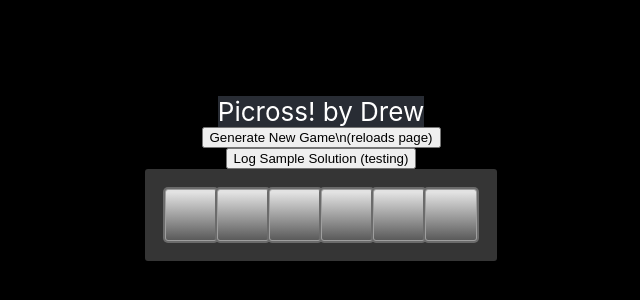
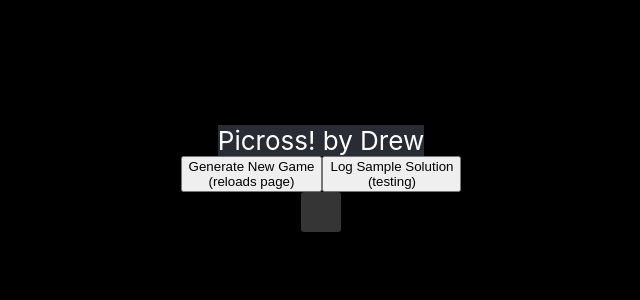
Before and after one commit to DBartleman/Picross, a React (Create React App) app: page / in a window 1280 px wide. Shown: the part 222-522 px from the top of the page, without its empty margins (319-959 px from the left). Built offline with nearby package versions, Linux system fonts and the light colour scheme.

Commit message:
almost made the grid part versatile, does not display a 2D array

```diff
--- a/src/App.css
+++ b/src/App.css
@@ -30,6 +30,13 @@
   justify-content: center;
   font-size: calc(10px + 2vmin);
   color: white;
+}
+
+.controlButtons {
+  display: flex;
+  flex-direction: row;
+  align-items: center;
+  justify-content: center;
 }
 
 .gameBoard {
--- a/src/App.js
+++ b/src/App.js
@@ -11,12 +11,15 @@ function App() {
       }
       solution.push(data);
     }
+    //console.log(solution);
     return solution;
   }
   function generateNewGame() {
     //not sure what should go here to start a new game...
     //reloading the page seems to work for now, as it is the only way to refresh the buttons
-    location.reload();
+
+    // does not work:
+    //location.reload();
   }
   function reset(e) {
     //e.preventDefault();
@@ -33,9 +36,12 @@ function App() {
         <header className="picrossHeader">
           Picross! by Drew
         </header>
-        <button onClick={generateNewGame} className="newGameButton">Generate New Game\n(reloads page)</button>
-        <button onClick={console.log(generateSolution(3, 3))}> Log Sample Solution (testing) </button>
-        <GameBoardGenerator grid={3,3}/>
+        <div className="controlButtons">
+          <button onClick={generateNewGame} className="newGameButton">Generate New Game<br />(reloads page)</button>
+          <button onClick={generateSolution(3, 3)}> Log Sample Solution<br />(testing) </button>
+        </div>
+
+        <GameBoardGenerator height={3} length={3}/>
       </div>
     </div>
   );
--- a/src/gameBoardGenerator.js
+++ b/src/gameBoardGenerator.js
@@ -1,20 +1,30 @@
 
-function GameBoardGenerator(grid) {
+function GameBoardGenerator(height, length) {
+    // this function programatically renders a button grid of various size depending on props sent
     function reveal(e) {
         //e.preventDefault();
         e.target.className = "tileButtonFilled tileButton";
         e.target.disabled = true;
         //console.log('The button was clicked.');
     }
-    let middle = [];
-    for(let i = 0; i < 6; i++) {
-        middle.push(<button onClick={reveal} className="tileButtonDefault tileButton"> </button>);
+    // WORKS:
+    // let middle = [];
+    // for(let i = 0; i < 6; i++) {
+    //     middle.push(<button onClick={reveal} className="tileButtonDefault tileButton"> </button>);
+    // }
+
+    let entireGrid = [];
+    for (let i = 0; i < height; i++) {
+        let row = [];
+        for (let j = 0; j < length; j++) {
+            row.push(<button onClick={reveal} className="tileButtonDefault tileButton"> </button>);
+        }
+        entireGrid.push(row);
     }
-    //TODO: programatically render a grid of various size depending on props sent
     // <button onClick={reveal} className="tileButtonDefault tileButton"> </button>
     return (
         <div className="gameBoard">
-            {middle}
+            {entireGrid}
         </div>
     );
 }
```
